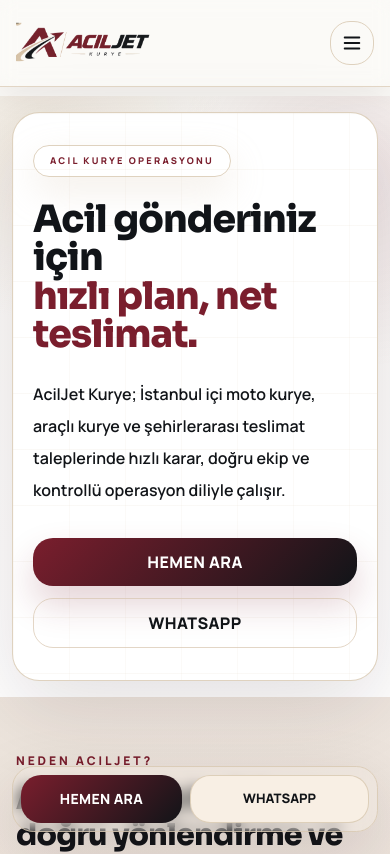
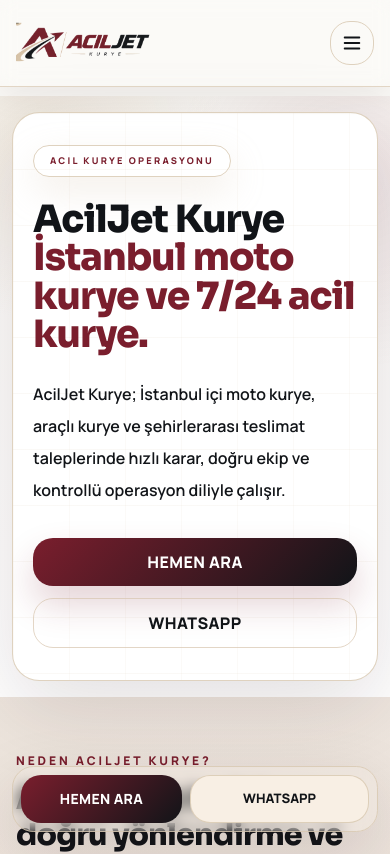
Before and after one commit to melikeebdkk/aciljet-kurye, a Next.js app: page / in a window 390 px wide. Shown: the top 854 px of the page. Built offline with nearby package versions, Linux system fonts and the light colour scheme.

Commit message:
Strengthen AcilJet Kurye brand signals

```diff
--- a/components/Hero.tsx
+++ b/components/Hero.tsx
@@ -13,9 +13,9 @@
               Acil kurye operasyonu
             </p>
             <h1 className="mt-6 max-w-5xl text-[2.35rem] font-extrabold leading-[1.02] tracking-tight text-[#111418] min-[420px]:text-[2.75rem] sm:text-6xl lg:text-[5.25rem]">
-              Acil gönderiniz için
+              AcilJet Kurye
               <br />
-              <span className="text-[#7a1e2d]">hızlı plan, net teslimat.</span>
+              <span className="text-[#7a1e2d]">İstanbul moto kurye ve 7/24 acil kurye.</span>
             </h1>
             <p className="mt-6 max-w-2xl text-base font-semibold leading-8 text-[#111418]/68 md:text-lg">
               AcilJet Kurye; İstanbul içi moto kurye, araçlı kurye ve şehirlerarası teslimat taleplerinde hızlı karar, doğru ekip ve kontrollü operasyon diliyle çalışır.
--- a/components/HomeSections.tsx
+++ b/components/HomeSections.tsx
@@ -59,7 +59,7 @@
     <div className="aciljet-shell">
       <section className="px-4 py-14 sm:px-6 lg:px-8">
         <div className="mx-auto max-w-7xl">
-          <SectionTitle eyebrow="Neden AcilJet?" title="Acil işlerde hızlı karar, doğru yönlendirme ve temiz iletişim." text="AcilJet'in dili gösterişli vaatlerden çok, teslimat anında işe yarayan net operasyona dayanır." />
+          <SectionTitle eyebrow="Neden AcilJet Kurye?" title="Acil işlerde hızlı karar, doğru yönlendirme ve temiz iletişim." text="AcilJet Kurye'nin dili gösterişli vaatlerden çok, teslimat anında işe yarayan net operasyona dayanır." />
           <div className="overflow-hidden rounded-[1.7rem] border border-[#d8c7b0]/80 bg-white shadow-[0_20px_60px_rgba(42,13,21,0.10)]">
             <div className="grid divide-y divide-[#d8c7b0]/60 md:grid-cols-3 md:divide-x md:divide-y-0">
               {reasons.map(([title, text], index) => (
@@ -118,7 +118,7 @@
             <div>
               <p className="text-xs font-extrabold uppercase tracking-[0.24em] text-[#7a1e2d]">Araçlı Kurye & Lojistik</p>
               <h2 className="mt-3 text-3xl font-extrabold tracking-tight text-[#111418] md:text-5xl">Paket büyüdüğünde çözüm büyüsün, maliyet şişmesin.</h2>
-              <p className="mt-5 text-base leading-8 text-[#111418]/68 md:text-lg">AcilJet, motora sığmayan gönderilerde teslimat ihtiyacını araç tipiyle eşleştirir. Böylece küçük işe büyük araç, büyük işe yetersiz çözüm mantığı oluşmaz.</p>
+              <p className="mt-5 text-base leading-8 text-[#111418]/68 md:text-lg">AcilJet Kurye, motora sığmayan gönderilerde teslimat ihtiyacını araç tipiyle eşleştirir. Böylece küçük işe büyük araç, büyük işe yetersiz çözüm mantığı oluşmaz.</p>
               <Link href="/aracli-kurye" prefetch={false} className="mt-6 inline-flex rounded-2xl border border-[#7a1e2d]/20 bg-white px-5 py-3 text-sm font-extrabold uppercase tracking-wide text-[#7a1e2d] shadow-[0_14px_30px_rgba(216,199,176,0.22)] transition hover:border-[#7a1e2d] hover:bg-[#7a1e2d] hover:text-white">Araçlı kurye sayfasını incele</Link>
             </div>
             <div className="overflow-hidden rounded-[1.7rem] border border-[#d8c7b0]/80 bg-white shadow-[0_18px_55px_rgba(42,13,21,0.10)]">
--- a/pages/[serviceSlug].tsx
+++ b/pages/[serviceSlug].tsx
@@ -34,7 +34,7 @@
         <section className="px-4 py-14 sm:px-6 lg:px-8">
           <div className="mx-auto grid max-w-7xl overflow-hidden rounded-[2rem] border border-[#d8c7b0]/80 bg-white shadow-soft lg:grid-cols-[1.02fr_0.98fr]">
             <div className="aciljet-champagne-panel p-6 sm:p-10 lg:p-14">
-              <p className="text-xs font-extrabold uppercase tracking-[0.24em] text-[#7a1e2d]">AcilJet Hizmetleri</p>
+              <p className="text-xs font-extrabold uppercase tracking-[0.24em] text-[#7a1e2d]">AcilJet Kurye Hizmetleri</p>
               <h1 className="mt-4 max-w-4xl text-4xl font-extrabold tracking-tight text-[#111418] md:text-6xl">
                 {service.heroTitle}
               </h1>
--- a/pages/bolgelerimiz.tsx
+++ b/pages/bolgelerimiz.tsx
@@ -8,7 +8,7 @@
   return (
     <>
       <PageSeo
-        title="İstanbul Kurye Bölgeleri | Anadolu ve Avrupa Yakası | AcilJet"
+        title="İstanbul Kurye Bölgeleri | Anadolu ve Avrupa Yakası | AcilJet Kurye"
         description="AcilJet Kurye; İstanbul Anadolu Yakası, Avrupa Yakası, Gebze, Kocaeli ve şehirlerarası teslimat bölgelerinde hızlı kurye hizmeti verir."
         path="/bolgelerimiz"
         image="/aciljet-region-map.webp"
@@ -33,7 +33,7 @@
                 İstanbul içi ve çevre hatlarda acil teslimat ağı.
               </h1>
               <p className="mt-5 max-w-3xl text-base leading-8 text-[#111418]/68 md:text-lg">
-                AcilJet; Anadolu Yakası, Avrupa Yakası, şehirlerarası ve Gebze-Kocaeli hattını ayrı operasyon karakterleriyle ele alır.
+                AcilJet Kurye; Anadolu Yakası, Avrupa Yakası, şehirlerarası ve Gebze-Kocaeli hattını ayrı operasyon karakterleriyle ele alır.
               </p>
               <div className="mt-8 grid gap-3 sm:grid-cols-2">
                 {regions.map((region, index) => (
@@ -51,7 +51,7 @@
             <div className="relative min-h-[20rem] border-t border-[#d8c7b0]/70 lg:min-h-full lg:border-l lg:border-t-0">
               <Image
                 src="/aciljet-region-map.webp"
-                alt="AcilJet hizmet bölgeleri ve teslimat ağı"
+                alt="AcilJet Kurye hizmet bölgeleri ve teslimat ağı"
                 fill
                 sizes="(max-width: 1024px) 100vw, 560px"
                 className="object-cover object-center"
--- a/pages/bolgelerimiz/[slug].tsx
+++ b/pages/bolgelerimiz/[slug].tsx
@@ -114,7 +114,7 @@
                 <p className="mt-4 text-2xl font-extrabold leading-tight">{district.quickStat}</p>
               </div>
               <div className="rounded-[1.5rem] border border-[#d8c7b0]/80 bg-white/82 p-5">
-                <p className="text-sm font-extrabold uppercase tracking-[0.18em] text-[#7a1e2d]">AcilJet yaklaşımı</p>
+                <p className="text-sm font-extrabold uppercase tracking-[0.18em] text-[#7a1e2d]">AcilJet Kurye yaklaşımı</p>
                 <p className="mt-3 leading-7 text-[#111418]/70">
                   Bu bölgedeki gönderilerde paket hacmi, teslimat aciliyeti ve adres bilgisi birlikte değerlendirilir. Talep için sabit telefon veya WhatsApp panelinden hızlıca ulaşabilirsiniz.
                 </p>
--- a/pages/hakkimizda.tsx
+++ b/pages/hakkimizda.tsx
@@ -63,7 +63,7 @@
         <section className="bg-white px-4 py-14 sm:px-6 lg:px-8">
           <div className="mx-auto max-w-7xl">
             <div className="mx-auto mb-8 max-w-3xl text-center">
-              <p className="text-xs font-extrabold uppercase tracking-[0.24em] text-[#7a1e2d]">Neden AcilJet?</p>
+              <p className="text-xs font-extrabold uppercase tracking-[0.24em] text-[#7a1e2d]">Neden AcilJet Kurye?</p>
               <h2 className="mt-3 text-3xl font-extrabold tracking-tight text-[#111418] md:text-5xl">
                 Acil teslimatta hız kadar netlik de önemlidir.
               </h2>
--- a/pages/hizmetlerimiz.tsx
+++ b/pages/hizmetlerimiz.tsx
@@ -17,7 +17,7 @@
   return (
     <>
       <PageSeo
-        title="Moto Kurye, Araçlı Kurye ve VIP Kurye Hizmetleri | AcilJet"
+        title="Moto Kurye, Araçlı Kurye ve VIP Kurye Hizmetleri | AcilJet Kurye"
         description="AcilJet Kurye; moto kurye, VIP kurye, express kurye, araçlı kurye, uçak kargo, otobüs kargo ve kurumsal lojistik çözümleri sunar."
         path="/hizmetlerimiz"
         image="/aciljet-moto-service.webp"
@@ -37,12 +37,12 @@
       <main className="aciljet-shell">
         <section className="px-4 py-14 sm:px-6 lg:px-8">
           <div className="mx-auto max-w-7xl rounded-[2rem] border border-[#d8c7b0]/80 aciljet-champagne-panel p-6 shadow-soft sm:p-10 lg:p-14">
-            <p className="text-xs font-extrabold uppercase tracking-[0.24em] text-[#7a1e2d]">AcilJet Hizmetleri</p>
+            <p className="text-xs font-extrabold uppercase tracking-[0.24em] text-[#7a1e2d]">AcilJet Kurye Hizmetleri</p>
             <h1 className="mt-4 max-w-4xl text-4xl font-extrabold tracking-tight text-[#111418] md:text-6xl">
               Hız, hacim ve mesafeye göre net kurye çözümleri.
             </h1>
             <p className="mt-5 max-w-3xl text-base leading-8 text-[#111418]/68 md:text-lg">
-              Her gönderi aynı tempoda ilerlemez. AcilJet, paketin aciliyetini, hacmini ve teslimat yönünü birlikte değerlendirerek doğru hizmet modelini seçer.
+              Her gönderi aynı tempoda ilerlemez. AcilJet Kurye, paketin aciliyetini, hacmini ve teslimat yönünü birlikte değerlendirerek doğru hizmet modelini seçer.
             </p>
           </div>
         </section>
--- a/pages/iletisim.tsx
+++ b/pages/iletisim.tsx
@@ -6,7 +6,7 @@
   return (
     <>
       <PageSeo
-        title="Acil Kurye İletişim | 7/24 Telefon ve WhatsApp | AcilJet"
+        title="Acil Kurye İletişim | 7/24 Telefon ve WhatsApp | AcilJet Kurye"
         description="AcilJet Kurye iletişim hattı: İstanbul içi moto kurye, VIP kurye, express kurye ve araçlı kurye talepleri için telefon veya WhatsApp ile ulaşın."
         path="/iletisim"
         jsonLd={[
@@ -31,7 +31,7 @@
                 Acil gönderi için beklemeyin, doğrudan ulaşın.
               </h1>
               <p className="mt-5 max-w-3xl text-base leading-8 text-[#111418]/68 md:text-lg">
-                Form doldurup cevap beklemek yerine alım adresini, teslim adresini ve paket bilgisini iletin. AcilJet ekibi uygun teslimat modelini hızlıca netleştirir.
+                Form doldurup cevap beklemek yerine alım adresini, teslim adresini ve paket bilgisini iletin. AcilJet Kurye ekibi uygun teslimat modelini hızlıca netleştirir.
               </p>
               <div className="mt-8 grid gap-3 sm:grid-cols-3">
                 {["Adres bilgisi", "Paket hacmi", "Aciliyet modu"].map((item) => (
```
Also changed, not shown: data/services.ts (+9 -9 lines).
